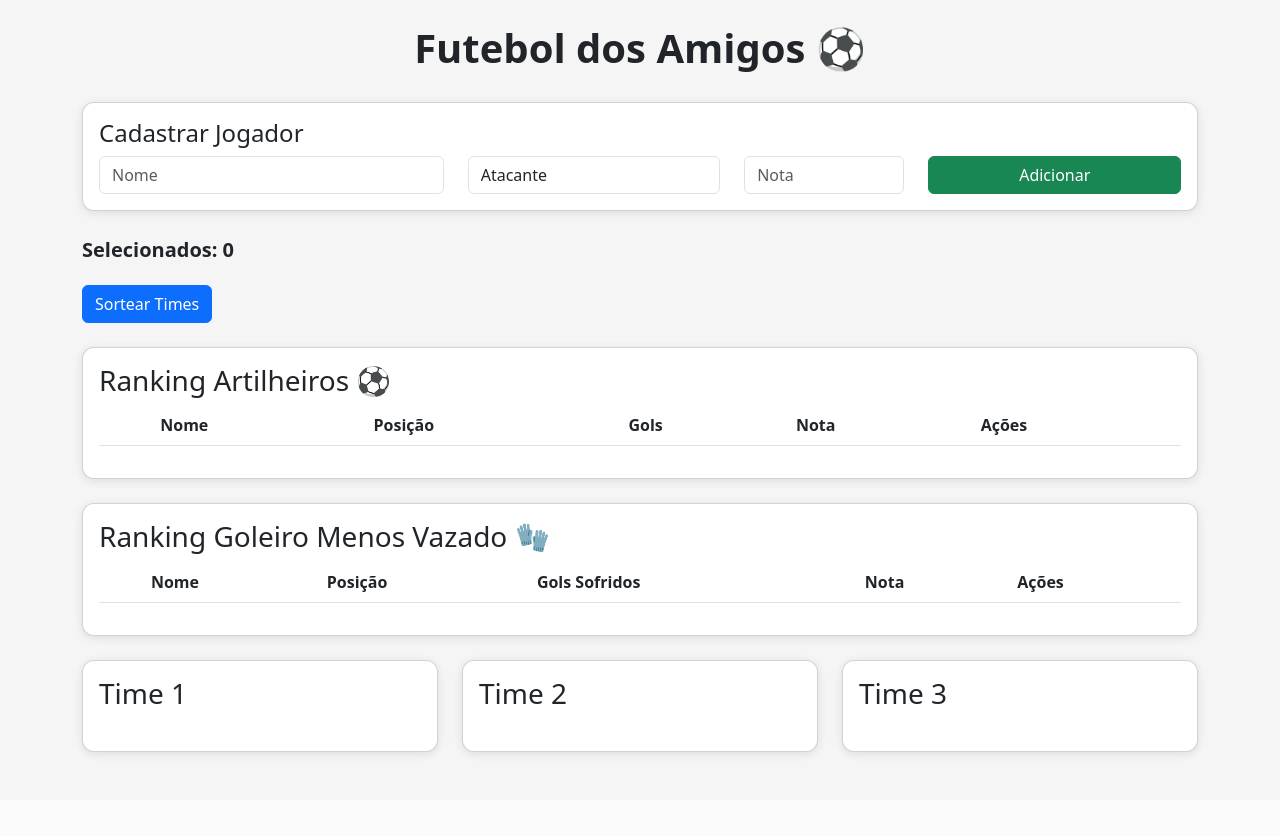
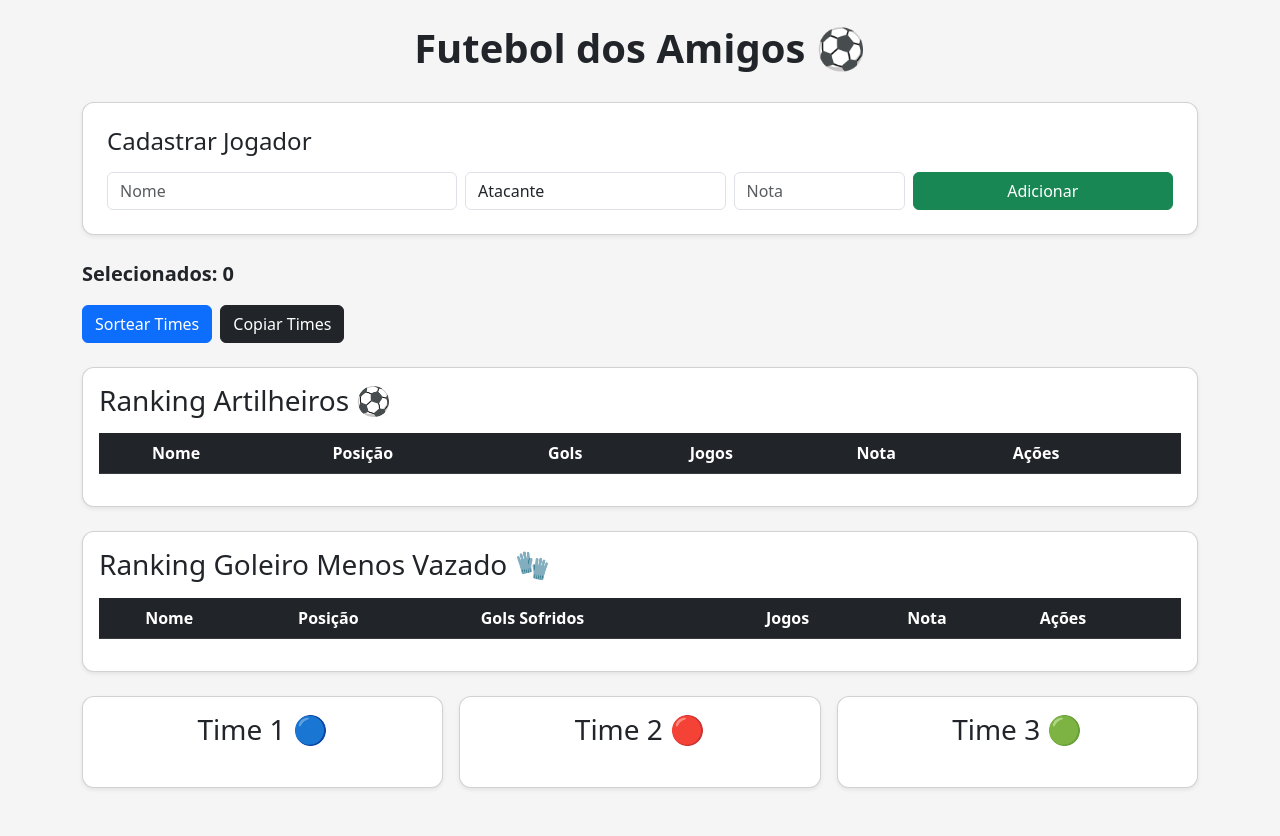
Before and after one commit to hiarodrigues97-alt/futebol_dos_amigos, a Python web app: template templates/index.html in a window 1280 px wide. Before the commit the page ends 757 px from the top, so only its background shows below. Run offline with Jinja, Linux system fonts and the light colour scheme; the template is opened without the code that fills it, so the values that code supplies are empty.

Commit message:
Melhorias no sorteador e ranking

```diff
--- a/static/script.js
+++ b/static/script.js
@@ -1,5 +1,3 @@
-// static/script.js
-
 async function listar() {
 
     let res = await fetch("/jogadores");
@@ -14,15 +12,12 @@ async function listar() {
 
     listaGoleiros.innerHTML = "";
 
-    // ORDENAR
     dados.sort((a, b) => {
 
-        // Goleiros → menos vazado
         if (a.posicao === "G" && b.posicao === "G") {
             return a.gols - b.gols;
         }
 
-        // Linha → artilharia
         return b.gols - a.gols;
     });
 
@@ -83,6 +78,8 @@ async function listar() {
 
             <td>${j.gols}</td>
 
+            <td>${j.jogos}</td>
+
             <td>${j.nota}</td>
 
             ${TIPO_USUARIO === "admin" ? `<td>${botoes}</td>` : ""}
@@ -90,7 +87,6 @@ async function listar() {
         </tr>
         `;
 
-        // GOLEIROS
         if (j.posicao === "G") {
 
             listaGoleiros.innerHTML += linha;
@@ -287,7 +283,25 @@ function renderizarTime(elementoId, time) {
     });
 }
 
-function sortear() {
+function copiarTimes() {
+
+    let texto = '';
+
+    texto += 'TIME 1\n';
+    texto += document.getElementById('time1').innerText + '\n\n';
+
+    texto += 'TIME 2\n';
+    texto += document.getElementById('time2').innerText + '\n\n';
+
+    texto += 'TIME 3\n';
+    texto += document.getElementById('time3').innerText + '\n\n';
+
+    navigator.clipboard.writeText(texto);
+
+    alert('Times copiados!');
+}
+
+async function sortear() {
 
     let selecionados = document.querySelectorAll(".disponivel:checked");
 
@@ -296,6 +310,7 @@ function sortear() {
     selecionados.forEach(x => {
 
         jogadores.push({
+            id: x.dataset.id,
             nome: x.dataset.nome,
             nota: parseFloat(x.dataset.nota),
             posicao: x.dataset.posicao
@@ -303,7 +318,6 @@ function sortear() {
 
     });
 
-    // 3 TIMES COM 7
     if (jogadores.length !== 21) {
 
         alert("Selecione exatamente 21 jogadores.");
@@ -331,10 +345,6 @@ function sortear() {
         { jogadores: [], soma: 0 }
     ];
 
-    // =========================
-    // GOLEIROS
-    // =========================
-
     goleiros.forEach((g, index) => {
 
         if (index < 3) {
@@ -351,10 +361,6 @@ function sortear() {
         }
 
     });
-
-    // =========================
-    // ATACANTES
-    // =========================
 
     atacantes.forEach((a, index) => {
 
@@ -386,10 +392,6 @@ function sortear() {
 
     });
 
-    // =========================
-    // RESTANTE POR NOTA
-    // =========================
-
     restantes.forEach(j => {
 
         let disponiveis = times.filter(t => t.jogadores.length < 7);
@@ -400,15 +402,29 @@ function sortear() {
 
     });
 
-    // =========================
-    // RENDERIZAR
-    // =========================
+    let idsJogadores = jogadores.map(j => j.id);
+
+    await fetch('/adicionar-jogo', {
+
+        method: 'POST',
+
+        headers: {
+            'Content-Type': 'application/json'
+        },
+
+        body: JSON.stringify({
+            ids: idsJogadores
+        })
+
+    });
 
     renderizarTime("time1", times[0]);
 
     renderizarTime("time2", times[1]);
 
     renderizarTime("time3", times[2]);
+
+    listar();
 }
 
 listar();
--- a/templates/index.html
+++ b/templates/index.html
@@ -1,8 +1,11 @@
 <!DOCTYPE html>
 <html lang="pt-br">
+
 <head>
 
     <meta charset="UTF-8">
+
+    <meta name="viewport" content="width=device-width, initial-scale=1.0">
 
     <title>Futebol dos Amigos</title>
 
@@ -20,28 +23,35 @@
 
 <body>
 
-<div class="container mt-4">
+<div class="container mt-4 mb-5">
 
     <h1 class="titulo">
         Futebol dos Amigos ⚽
     </h1>
 
-    <div class="card p-3 mb-4">
+    <!-- CADASTRO -->
 
-        <h4>Cadastrar Jogador</h4>
+    <div class="card p-4 mb-4 shadow-sm">
 
-        <div class="row">
+        <h4 class="mb-3">
+            Cadastrar Jogador
+        </h4>
+
+        <div class="row g-2">
 
             <div class="col-md-4">
+
                 <input
                     type="text"
                     id="nome"
                     class="form-control"
                     placeholder="Nome"
                 >
+
             </div>
 
             <div class="col-md-3">
+
                 <select id="posicao" class="form-control">
 
                     <option value="A">Atacante</option>
@@ -53,9 +63,11 @@
                     <option value="G">Goleiro</option>
 
                 </select>
+
             </div>
 
             <div class="col-md-2">
+
                 <input
                     type="number"
                     step="0.1"
@@ -63,43 +75,66 @@
                     class="form-control"
                     placeholder="Nota"
                 >
+
             </div>
 
             <div class="col-md-3">
+
                 <button
                     onclick="addJogador()"
                     class="btn btn-success w-100"
                 >
                     Adicionar
                 </button>
+
             </div>
 
         </div>
 
     </div>
 
-    <div class="contador" id="contadorSelecionados">
+    <!-- CONTADOR -->
+
+    <div
+        class="contador mb-3"
+        id="contadorSelecionados"
+    >
         Selecionados: 0
     </div>
 
+    <!-- BOTÕES -->
+
+    <div class="mb-4 d-flex gap-2 flex-wrap">
+
         <button
             onclick="sortear()"
-        class="btn btn-primary mb-4"
+            class="btn btn-primary"
         >
             Sortear Times
         </button>
 
-    <!-- JOGADORES -->
+        <button
+            onclick="copiarTimes()"
+            class="btn btn-dark"
+        >
+            Copiar Times
+        </button>
 
-    <div class="card p-3 mb-4">
+    </div>
 
-        <h3>
+    <!-- JOGADORES DE LINHA -->
+
+    <div class="card p-3 mb-4 shadow-sm">
+
+        <h3 class="mb-3">
             Ranking Artilheiros ⚽
         </h3>
 
-        <table class="table table-striped">
+        <div class="table-responsive">
 
-            <thead>
+            <table class="table table-striped table-hover align-middle">
+
+                <thead class="table-dark">
 
                     <tr>
 
@@ -110,6 +145,8 @@
                         <th>Posição</th>
 
                         <th>Gols</th>
+
+                        <th>Jogos</th>
 
                         <th>Nota</th>
 
@@ -125,17 +162,21 @@
 
         </div>
 
+    </div>
+
     <!-- GOLEIROS -->
 
-    <div class="card p-3 mb-4">
+    <div class="card p-3 mb-4 shadow-sm">
 
-        <h3>
+        <h3 class="mb-3">
             Ranking Goleiro Menos Vazado 🧤
         </h3>
 
-        <table class="table table-striped">
+        <div class="table-responsive">
 
-            <thead>
+            <table class="table table-striped table-hover align-middle">
+
+                <thead class="table-dark">
 
                     <tr>
 
@@ -146,6 +187,8 @@
                         <th>Posição</th>
 
                         <th>Gols Sofridos</th>
+
+                        <th>Jogos</th>
 
                         <th>Nota</th>
 
@@ -161,41 +204,64 @@
 
         </div>
 
+    </div>
+
     <!-- TIMES -->
 
-    <div class="row">
+    <div class="row g-3">
+
+        <!-- TIME 1 -->
 
         <div class="col-md-4">
 
-            <div class="card p-3">
+            <div class="card p-3 h-100 shadow-sm">
 
-                <h3>Time 1</h3>
+                <h3 class="text-center">
+                    Time 1 🔵
+                </h3>
 
-                <ul id="time1"></ul>
+                <ul
+                    id="time1"
+                    class="lista-times"
+                ></ul>
 
             </div>
 
         </div>
 
+        <!-- TIME 2 -->
+
         <div class="col-md-4">
 
-            <div class="card p-3">
+            <div class="card p-3 h-100 shadow-sm">
 
-                <h3>Time 2</h3>
+                <h3 class="text-center">
+                    Time 2 🔴
+                </h3>
 
-                <ul id="time2"></ul>
+                <ul
+                    id="time2"
+                    class="lista-times"
+                ></ul>
 
             </div>
 
         </div>
 
+        <!-- TIME 3 -->
+
         <div class="col-md-4">
 
-            <div class="card p-3">
+            <div class="card p-3 h-100 shadow-sm">
 
-                <h3>Time 3</h3>
+                <h3 class="text-center">
+                    Time 3 🟢
+                </h3>
 
-                <ul id="time3"></ul>
+                <ul
+                    id="time3"
+                    class="lista-times"
+                ></ul>
 
             </div>
 
@@ -214,4 +280,5 @@
 <script src="/static/script.js"></script>
 
 </body>
+
 </html>
```
Also changed, not shown: app.py (+38 -155 lines). Lines whose indentation alone changed are shown as unchanged.
